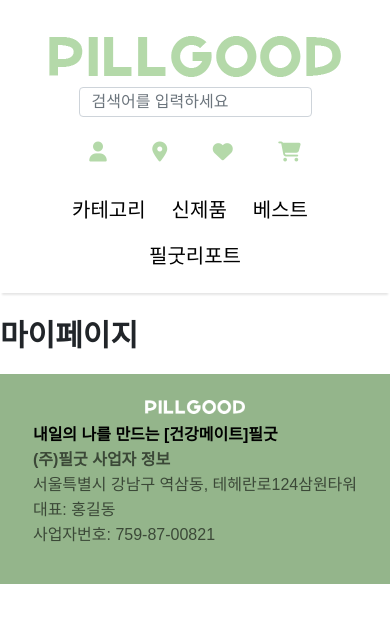
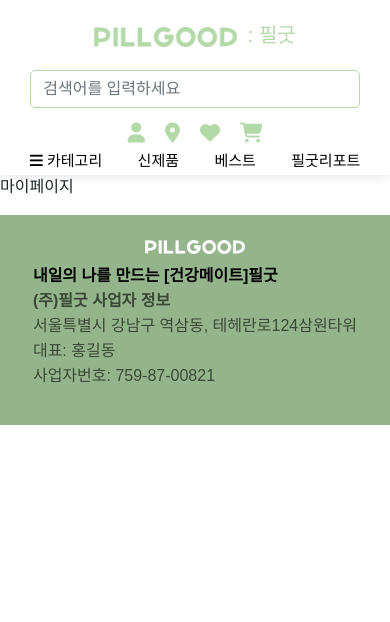
Before and after one commit to woori-zip/pillgood_front, a Vue app in the folder pillgood_front/: page /mypage in a window 390 px wide. Shown: the top 622 px of the page. Built offline with nearby package versions, Linux system fonts and the light colour scheme; no server answers; a web font is replaced by a local one.

Commit message:
header css 수정

```diff
--- /dev/null
+++ b/pillgood_front/src/assets/layout.css
@@ -0,0 +1,183 @@
+/* 멜론색 #B4D9A9 */
+/* Tea Green #C6EDC2 */
+
+.header-container {
+  width: 100%;
+  margin-top: 30px;
+  position: relative; /* position 속성 추가 */
+  z-index: 10; /* z-index 추가 */
+}
+
+.header-shadow {
+  box-shadow: 0 4px 10px -2px rgba(0,0,0,0.05); /* 수평 수직 블러 색상*/
+  position: relative; /* position 속성 추가 */
+  z-index: 10; /* z-index 추가 */
+}
+
+.container {
+  max-width: 1000px;
+  margin: 0 auto;
+  margin-top: 30px;
+  display: flex;
+  flex-direction: column;
+  align-items: center;
+}
+
+.form-container {
+  display: flex;
+  align-items: center;
+  justify-content: space-between;
+  width: 100%;
+}
+
+.logo-container {
+  display: flex;
+  align-items: center;
+  padding: 10px;
+}
+
+.logo-container img {
+  height: 30px;
+}
+
+.logo-container a {
+  text-decoration-line: none;
+  font-size: 20px;
+  color: #B4D9A9;
+}
+
+.search-container {
+  flex: 1 1 auto;
+  margin: 0 20px; /* 좌우에 20px 여백 추가 */
+  display: flex;
+  justify-content: center;
+  align-items: center;
+}
+
+.search-container input {
+  width: 90%;
+  border: 1px solid #B4D9A9;
+  margin: auto;
+  border-radius: 5px;
+}
+
+.icon-container {
+  color: #B4D9A9;
+  font-size: 20px;
+  display: flex;
+  align-items: center;
+  gap: 20px;
+}
+
+.icon-container link {
+  color: inherit; /* 상위 요소의 색상을 상속받습니다 */
+  text-decoration-line: none; /* 밑줄을 제거합니다 */
+  display: flex; /* 아이콘을 flex 컨테이너로 감싸서 아이콘 위치를 조정합니다 */
+  align-items: center; /* 아이콘을 중앙에 정렬합니다 */
+}
+
+/* nav 카테고리 */
+
+.nav-container {
+  justify-content: center;
+  padding: 10px;
+}
+
+.nav-container ul {
+  display: flex; /* flexbox 사용 */
+  list-style: none; /* 기본 리스트 스타일 제거 */
+  padding: 0; /* 기본 패딩 제거 */
+  margin: 0; /* 기본 마진 제거 */
+  flex-direction: row; /* 가로 정렬 유지 */
+  justify-content: space-around; /* 각 항목 사이에 동일한 간격 */
+  white-space: nowrap; /* 줄바꿈 방지 */
+}
+
+.nav-container ul li {
+  font-size: 20px;
+  margin-right: 100px; /* 각 li 요소 사이에 100px 간격 추가 */
+}
+
+.nav-container ul li:last-child {
+  margin-right: 0;
+}
+
+.nav-container ul li a {
+  font-size: 15px;
+  text-decoration: none;
+  color: black;
+  padding: 2px;
+  display: block; /* 전체 링크를 클릭 가능하도록 */
+}
+
+@media (max-width: 1200px) {
+  .header-container {
+    width: 100%;
+    margin-top: 10px;
+  }
+
+  .container {
+    max-width: 100%;
+    margin: auto;
+    margin-top: 10px;
+    display: flex;
+    flex-direction: column; /* 세로 정렬 */
+    align-items: center;
+  }
+
+  .form-container {
+    display: flex;
+    flex-direction: column; /* 세로 정렬 */
+    align-items: center;
+    width: 100%;
+  }
+
+  .logo-container {
+    display: flex;
+    align-items: center;
+  }
+
+  .logo-container img {
+    height: 20px;
+  }
+
+  .search-container {
+    margin: 10px 0;
+    width: 100%;
+    display: flex;
+    justify-content: center;
+    align-items: center;
+  }
+
+  .icon-container {
+    color: #B4D9A9;
+    font-size: 15px;
+    display: flex;
+    justify-content: center;
+    align-items: center;
+    gap: 20px;
+    margin: 5px 0 5px 0;
+  }
+
+  /* nav 카테고리 */
+
+  .nav-container {
+    width: 100%;
+    padding: 0;
+  }
+
+  .nav-container ul li {
+    font-size: 15px;
+    margin-right: 0;
+    margin-bottom: 0; /* 각 항목 간의 여백 제거 */
+  }
+
+  .nav-container ul li:last-child {
+    margin-bottom: 0;
+  }
+
+  .survey {
+    display: none;
+  }
+
+}
--- a/pillgood_front/src/assets/main.css
+++ b/pillgood_front/src/assets/main.css
@@ -1,3 +1,6 @@
+/* 멜론색 #B4D9A9 */
+/* Tea Green #C6EDC2 */
+
 .custom-banner {
   height: 400px; /* 원하는 높이로 설정 */
   object-fit: cover; /* 이미지를 배너 크기에 맞게 조정 */
--- a/pillgood_front/src/assets/template.css
+++ /dev/null
@@ -1,59 +0,0 @@
-/* 멜론색 #B4D9A9 */
-/* Tea Green #C6EDC2 */
-
-.main-container {
-  width: 1000px;
-  margin: 20px auto;
-}
-
-.title {
-  font-weight: bolder;
-  font-size: 30px;
-  margin-top: 20px;
-}
-
-.content-container {
-  margin: 10px auto; /* 외부 여백 */
-  padding: 30px;     /* 내부 여백 */
-  border-radius: 20px;
-  box-shadow: 0 4px 8px rgba(0, 0, 0, 0.1);
-  width: 500px;
-}
-
-/* 버튼 button */
-.btn{
-  color: black;
-  padding: 10px;
-  text-align: center;
-  text-decoration: none;
-  display: inline-block;
-  font-size: 16px;
-  margin: 4px 2px;
-  cursor: pointer;
-  width: 100px;
-}
-
-.btn-green {
-  background: #C6EDC2;
-}
-
-.btn-gray {
-  background: #f2f2f2;
-}
-/* ---------- 분리 ----------- */
-
-.border {
-  border: 2px solid #C6EDC2;
-  border-radius: 10px;
-}
-
-.font-bolder {
-  font-weight: bolder;
-  text-decoration-line: underline;
-}
-
-.highlight {
-  font-size: 20px;
-  color: #94b58b;
-  font-weight: bolder;
-}
--- a/pillgood_front/src/components/HeaderView.vue
+++ b/pillgood_front/src/components/HeaderView.vue
@@ -1,13 +1,14 @@
 <template>
   <header>
-    <div style="width: 100%; margin-top:20px;">
-      <header class="p-3 text-bg-white default-shadow">
+    <div class="header-container header-shadow">
+      <header class="header-shadow">
         <div class="container">
           <div class="form-container">
             <!-- 로고 이미지 -->
             <div class="logo-container">
               <router-link to="/">
-              <img src="../assets/pillgood_logo.png" class="logo-img">
+              <img src="../assets/pillgood_logo.png">&nbsp;
+              <span>: 필굿</span>
               </router-link>
             </div>
             <!-- 검색창 -->
@@ -23,19 +24,18 @@
               <router-link v-else to="/mypage" class="icon-link">
                 <i class="fa-solid fa-user"></i>
               </router-link>
-              &nbsp;
-              <i class="fa-solid fa-location-dot"></i>&nbsp;
-              <i class="fa-solid fa-heart"></i>&nbsp;
+              <i class="fa-solid fa-location-dot"></i>
+              <i class="fa-solid fa-heart"></i>
               <i class="fa-solid fa-cart-shopping"></i>
             </div>
           </div>
           <!-- 카테고리 -->
           <nav class="nav-container">
-            <ul class="nav col-12 col-lg-auto me-lg-auto mb-2 justify-content-center mb-md-0">
-              <li class="nav-item"><a href="#" class="nav-link px-2 text-black">카테고리</a></li>
-              <li class="nav-item"><a href="#" class="nav-link px-2 text-black">신제품</a></li>
-              <li class="nav-item"><a href="#" class="nav-link px-2 text-black">베스트</a></li>
-              <li class="nav-item"><a href="#" class="nav-link px-2 text-black">필굿리포트</a></li>
+            <ul>
+              <li><a href="#"><i class="fa-solid fa-bars"></i>&nbsp;카테고리</a></li>
+              <li><a href="#">신제품</a></li>
+              <li><a href="#">베스트</a></li>
+              <li><a href="#">필굿리포트</a></li>
             </ul>
           </nav>
         </div>
@@ -46,6 +46,7 @@
 
 <script>
 import { mapState } from 'vuex';
+import '../assets/layout.css'
 
 export default {
   name: 'HeaderView',
@@ -67,102 +68,3 @@
   }
 };
 </script>
-
-<style scoped>
-/* header */
-.container {
-  max-width: 1200px;
-  margin: 0 auto;
-}
-
-.form-container {
-  display: flex;
-  align-items: center;
-  justify-content: space-between;
-  width: 100%;
-}
-
-.logo-container {
-  flex: 0 0 auto; /* flex-grow를 0으로 설정 */
-}
-
-.logo-img {
-  height: 60%;
-}
-
-.search-container {
-  flex: 1 1 auto;
-  margin: 0 20px; /* 좌우에 20px 여백 추가 */
-}
-
-.search-input {
-  width: 100%;
-  height: 30px;
-  margin: 10px 0; /* 상하 여백 10px, 좌우 여백 0 */
-}
-
-.icon-container {
-color: #B4D9A9;
-font-size: 20px;
-display: flex;
-align-items: center;
-gap: 20px;
-}
-
-.icon-link {
-color: inherit; /* 상위 요소의 색상을 상속받습니다 */
-text-decoration-line: none; /* 밑줄을 제거합니다 */
-display: flex; /* 아이콘을 flex 컨테이너로 감싸서 아이콘 위치를 조정합니다 */
-align-items: center; /* 아이콘을 중앙에 정렬합니다 */
-}
-
-.nav-container {
-  margin-top: 0px;
-  margin-bottom: -10px;
-}
-
-.default-shadow {
-  box-shadow: 0 4px 2px -2px rgba(0,0,0,0.1);
-}
-
-.nav-item {
-  margin-right: 20px; /* 텍스트 간의 간격 조절 */
-}
-
-.nav-item:last-child {
-  margin-right: 0; /* 마지막 아이템의 오른쪽 마진 제거 */
-}
-
-.nav-link {
-  font-size: 20px; /* 폰트 사이즈 조절 */
-}
-
-@media (max-width: 1200px) {
-  .search-input {
-    max-width: 100%;
-  }
-
-  .nav-container {
-    margin-top: 20px;
-  }
-
-  .icon-container {
-    justify-content: center;
-    width: 100%;
-    margin-top: 10px;
-  }
-
-  .form-container {
-    flex-direction: column; /* flex-direction을 column으로 변경 */
-  }
-
-  .nav-item {
-    margin-right: 10px; /* 태블릿 PC 크기에서 텍스트 간의 간격 조절 */
-  }
-
-  .nav-link {
-    font-size: 20px; /* 태블릿 PC 크기에서 폰트 사이즈 조절 */
-  }
-}
-/* header end */
-</style>
--- a/pillgood_front/src/views/MyPage.vue
+++ b/pillgood_front/src/views/MyPage.vue
@@ -1,6 +1,6 @@
 <template>
-<div>
-    <p class="title">마이페이지</p>
+<div class="main-container">
+  <p class="title">마이페이지</p>
 </div>
 </template>
 
--- a/pillgood_front/src/views/cssGuide.vue
+++ b/pillgood_front/src/views/cssGuide.vue
@@ -13,7 +13,7 @@
 </template>
 
 <script>
-import '../assets/template.css'
+// import '../assets/template.css'
 export default {
   name: 'CssPreview',
 };
```
